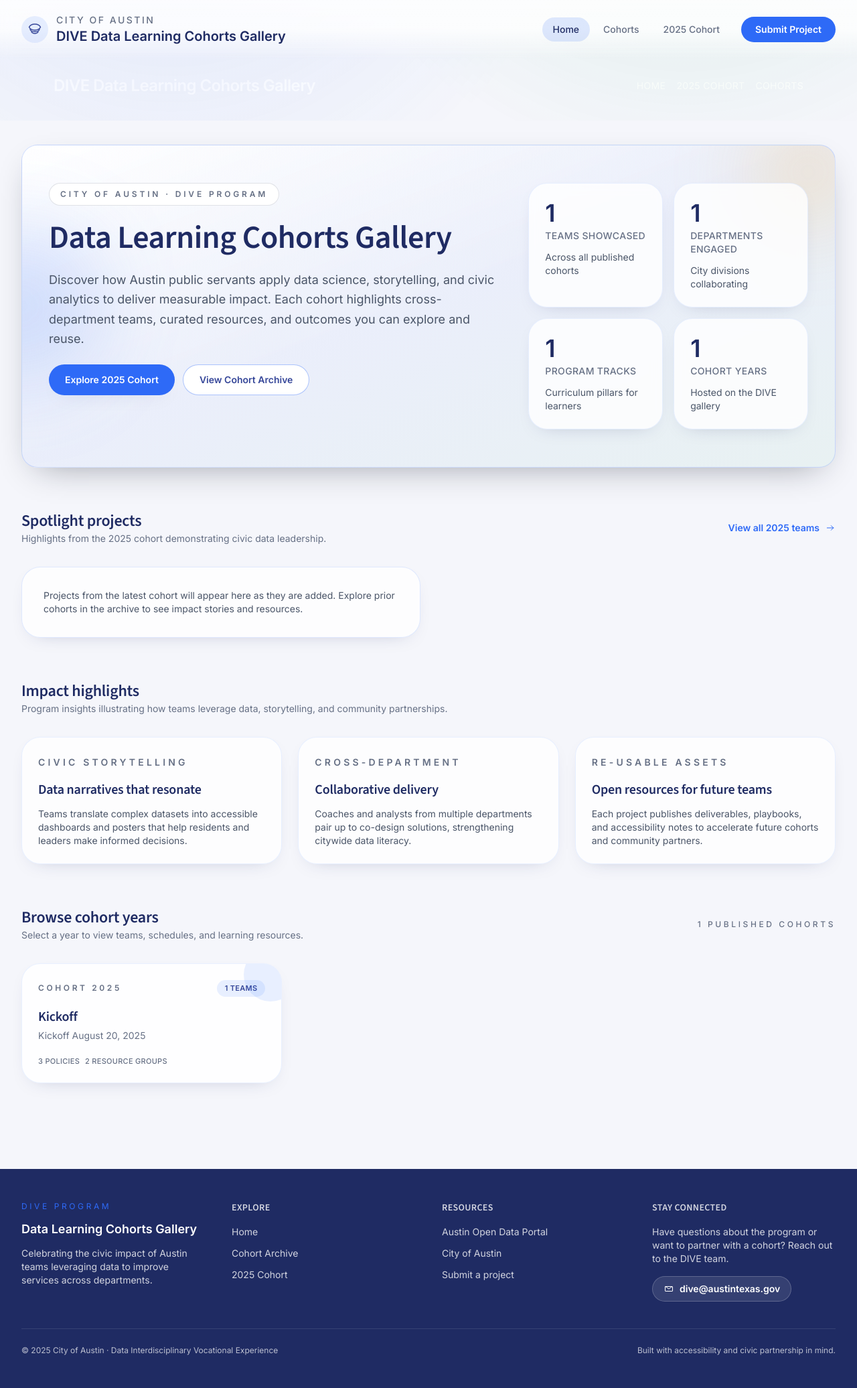
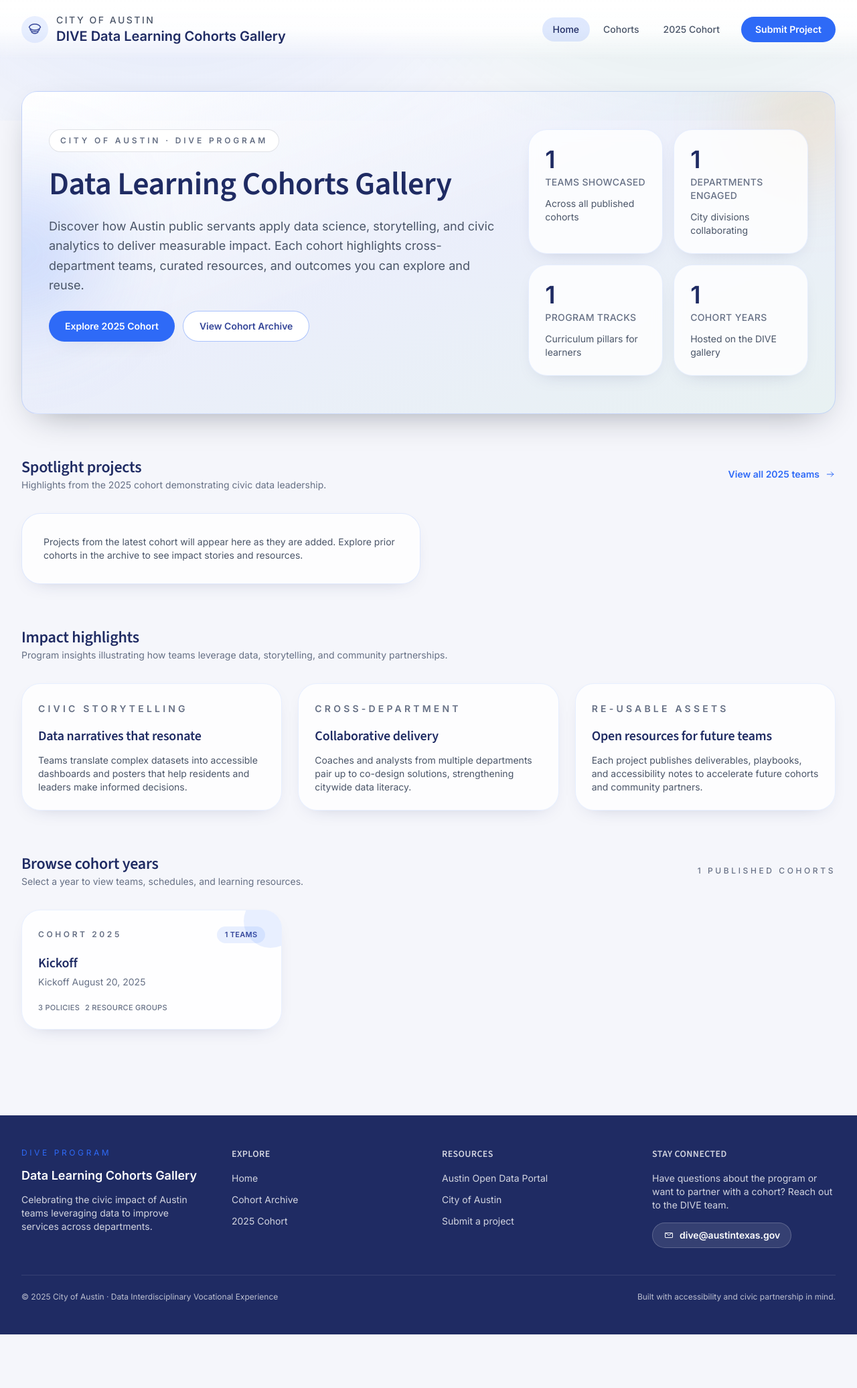
Before and after one commit to crypticpy/dive-portal, a Jekyll site: the page built from index.md, in a window 1280 px wide. Shown: the whole page at 67% size. Built offline with Jekyll 4.4.1, drawn with Linux system fonts in a browser that asks for light colours; after the commit the page ends 1992 px from its top, so only the background shows below that.

Commit message:
fix: improve masthead contrast
Co-authored-by: factory-droid[bot] <138933559+factory-droid[bot]@users.noreply.github.com>

```diff
--- a/_includes/header.html
+++ b/_includes/header.html
@@ -1,7 +1,7 @@
 {% assign nav_links = nav_links | default: site.data.navigation %}
 <header class="relative z-40" data-component="site-header">
   <div class="absolute inset-x-0 top-0 h-full pointer-events-none">
-    <div class="h-full w-full bg-gradient-to-b from-white/85 via-white/80 to-transparent backdrop-blur"></div>
+    <div class="h-full w-full bg-gradient-to-b from-white via-white/90 to-transparent backdrop-blur"></div>
   </div>
   <div class="relative mx-auto flex max-w-7xl items-center justify-between px-4 py-5 sm:px-6 lg:px-8">
     <a class="flex items-center gap-3 text-brand-navy transition hover:opacity-80 focus:outline-none focus-visible:ring-4 focus-visible:ring-brand-sky/30" href="{{ '/' | relative_url }}">
@@ -9,7 +9,7 @@
         <svg class="h-6 w-6" viewBox="0 0 24 24" fill="none" stroke="currentColor" stroke-width="1.5" aria-hidden="true"><path stroke-linecap="round" stroke-linejoin="round" d="M3.5 8.5c3-6 14-6 17 0-3 6-14 6-17 0Z"/><path stroke-linecap="round" stroke-linejoin="round" d="M5 12c2.2 4.4 11.8 4.4 14 0"/><path stroke-linecap="round" stroke-linejoin="round" d="M7 15.5c1.6 3.2 8.4 3.2 10 0"/></svg>
       </span>
       <div class="flex flex-col">
-        <span class="text-sm font-medium uppercase tracking-[0.18em] text-brand-cloud">City of Austin</span>
+        <span class="text-sm font-medium uppercase tracking-[0.18em] text-brand-stone">City of Austin</span>
         <span class="text-xl font-semibold text-brand-navy">{{ site.title }}</span>
       </div>
     </a>
@@ -21,7 +21,7 @@
           {% assign href = item.url | default: '/' %}
           {% assign normalized = href | relative_url %}
           {% capture is_active %}{% if current_url == normalized or current_url == href %}true{% elsif current_url != '/' and current_url contains href and href != '/' %}true{% else %}false{% endif %}{% endcapture %}
-          <a href="{{ href | relative_url }}" class="rounded-full px-4 py-2 text-sm font-medium transition focus:outline-none focus-visible:ring-4 focus-visible:ring-brand-sky/30 {% if is_active == 'true' %}bg-brand-sky/15 text-brand-navy{% else %}text-brand-cloud hover:bg-brand-sky/10 hover:text-brand-navy{% endif %}" {% if is_active == 'true' %}aria-current="page"{% endif %}>{{ item.label }}</a>
+          <a href="{{ href | relative_url }}" class="rounded-full px-4 py-2 text-sm font-medium transition focus:outline-none focus-visible:ring-4 focus-visible:ring-brand-sky/30 {% if is_active == 'true' %}bg-brand-sky/15 text-brand-navy{% else %}text-brand-stone hover:bg-brand-sky/10 hover:text-brand-navy{% endif %}" {% if is_active == 'true' %}aria-current="page"{% endif %}>{{ item.label }}</a>
         {% endfor %}
       </nav>
       <a class="hidden rounded-full border border-brand-sky/70 bg-brand-sky px-5 py-2 text-sm font-semibold text-white shadow-subtle transition hover:-translate-y-0.5 hover:bg-brand-indigo focus-visible:outline-none focus-visible:ring-4 focus-visible:ring-brand-sky/40 lg:inline-flex" href="https://github.com/crypticpy/dive-gallery/issues/new?template=new-team.yml" target="_blank" rel="noopener">Submit Project</a>
@@ -41,15 +41,3 @@
     </nav>
   </div>
 </header>
-<header class="bg-primary text-white">
-  <div class="max-w-6xl mx-auto px-4 py-6 flex flex-col gap-2 md:flex-row md:items-center md:justify-between">
-    <a class="text-2xl font-semibold tracking-tight hover:text-accent transition" href="{{ '/' | relative_url }}">
-      {{ site.title }}
-    </a>
-    <nav class="flex items-center gap-4 text-sm uppercase tracking-wide">
-      <a class="hover:text-accent" href="{{ '/' | relative_url }}">Home</a>
-      <a class="hover:text-accent" href="{{ '/cohorts/2025/' | relative_url }}">2025 Cohort</a>
-      <a class="hover:text-accent" href="{{ '/cohorts/' | relative_url }}">Cohorts</a>
-    </nav>
-  </div>
-</header>
```
Also changed, not shown: assets/css/site.css.
